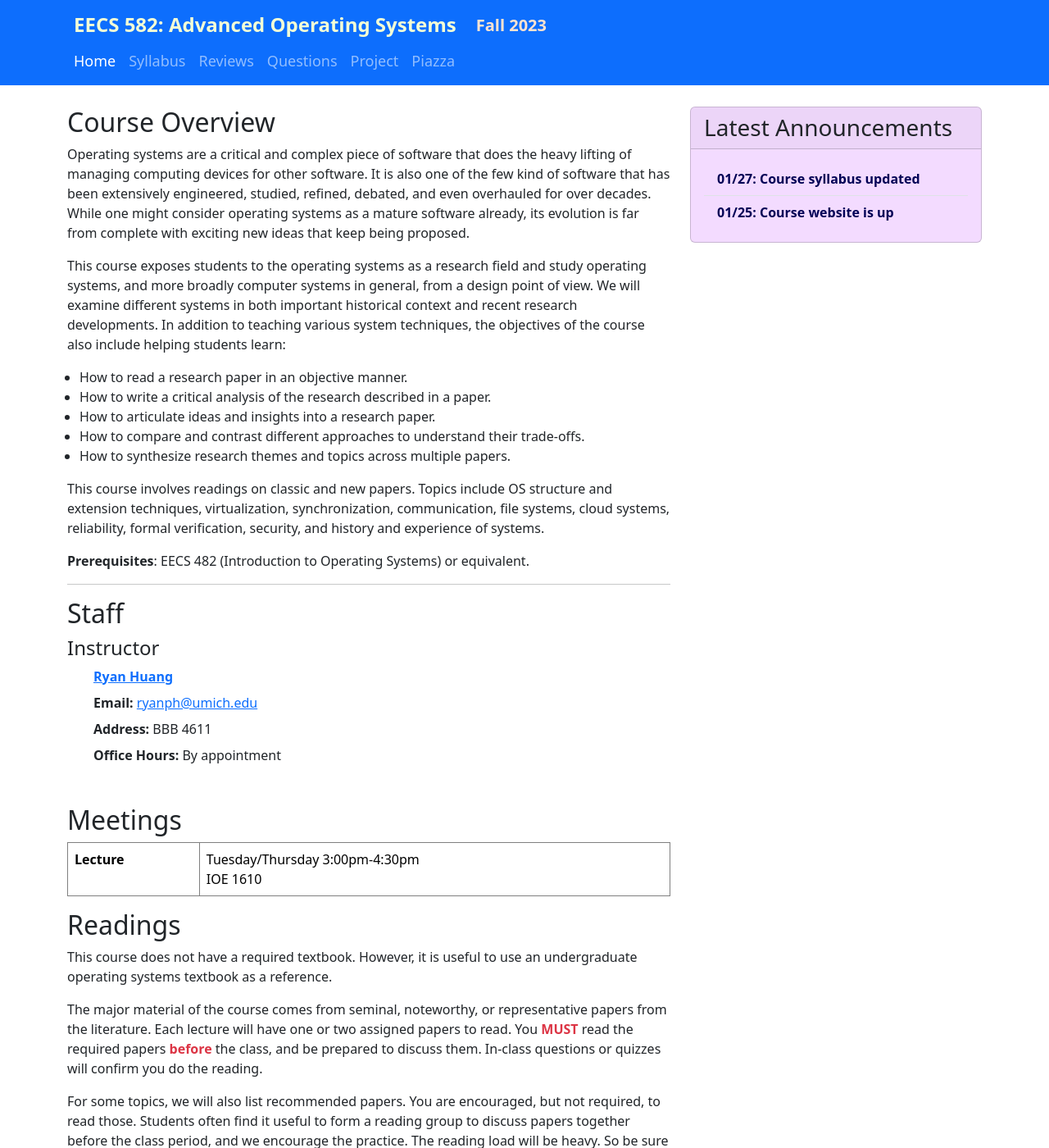
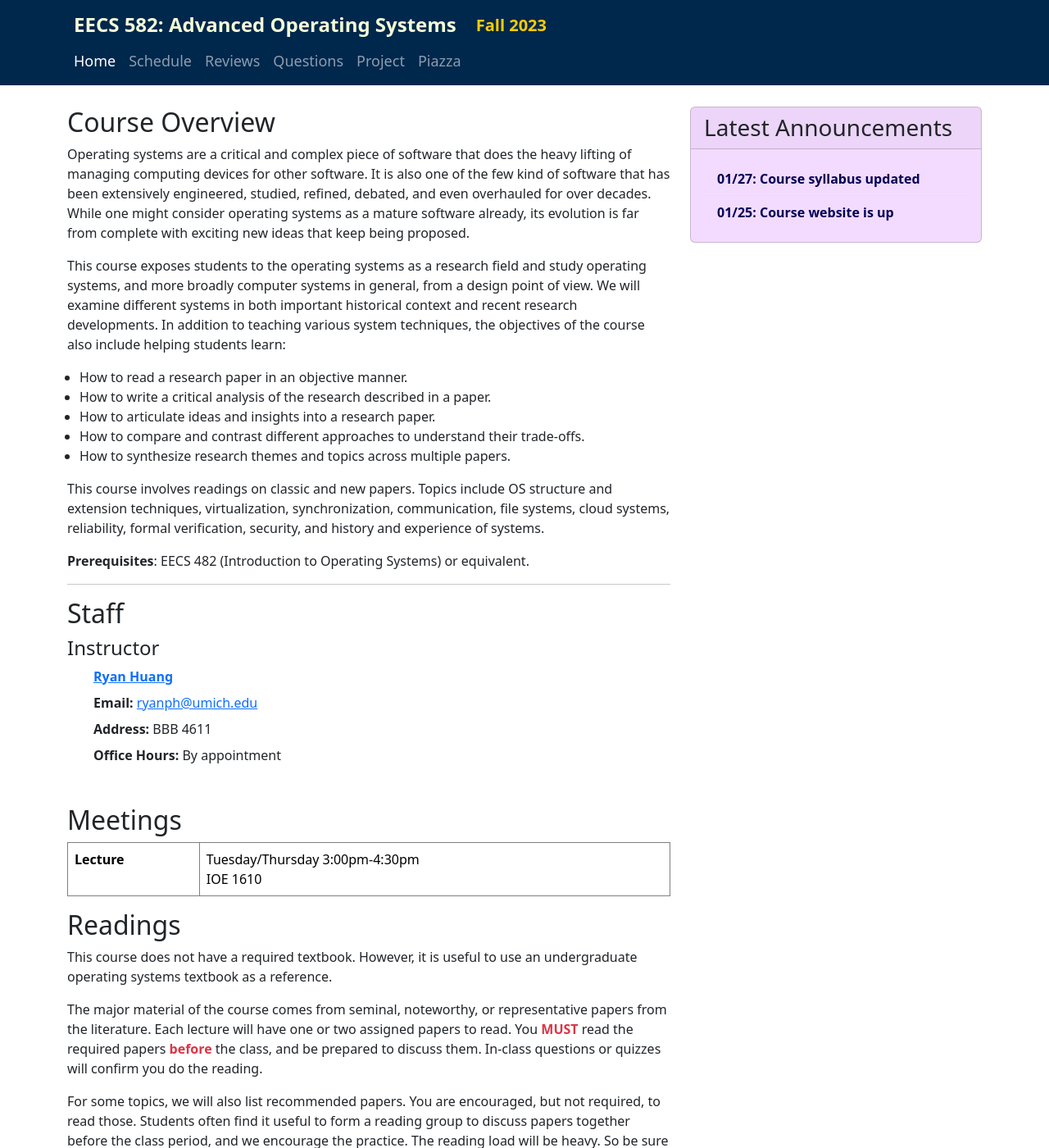
Before and after one commit to eecs582/eecs582.github.io, a Jekyll site: the page built from index.md, in a window 1280 px wide and 1400 px high. Shown: the whole window at 82% size. Built offline with Jekyll 4.4.1, drawn with Linux system fonts in a browser that asks for light colours; nearby versions of some CDN libraries; library files that are not in the unit come from our copies.

Commit message:
style change

```diff
--- a/_config.yml
+++ b/_config.yml
@@ -18,8 +18,8 @@ exclude:
 navigation:
   - title: Home
     url: /index.html
-  - title: Syllabus
-    url: /syllabus.html
+  - title: Schedule
+    url: /schedule.html
   - title: Reviews
     url: /reviews.html
   - title: Questions
--- a/_includes/banner.html
+++ b/_includes/banner.html
@@ -1,4 +1,4 @@
-<nav class="navbar navbar-expand-lg navbar-dark bg-primary fixed-top">
+<nav class="navbar navbar-expand-lg navbar-dark banner-bg fixed-top">
   <div class="container">
     <div class="container-fluid">
       <button class="navbar-toggler" type="button" data-bs-toggle="collapse" data-bs-target="#navbarMain" aria-controls="navbarMain" aria-expanded="false" aria-label="Toggle navigation">
--- a/assets/css/site.css
+++ b/assets/css/site.css
@@ -4,7 +4,8 @@
   --bs-list-group-active-border-color: #93c0f1;
 }
 .navbar-nav .nav-item:hover .nav-link {
-    background-color: black;
+   color: black;
+   background-color: #f3fed6;
 }
 .banner-head {
   position: fixed;
@@ -19,7 +20,7 @@
   background-color: #1b6ec1;
 }
 .banner-bg {
-  background-color: #ffffff;
+  background-color: #00274c;
 }
 .navbar-title-main {
   font-weight: bold;
@@ -28,7 +29,7 @@
 }
 .navbar-title-sub {
   font-weight: bold;
-  color: #ffe3d1;
+  color: #ffcb05;
   padding-top:0.7rem;
 }
 .bs-docs-navbar-masthead {
```
